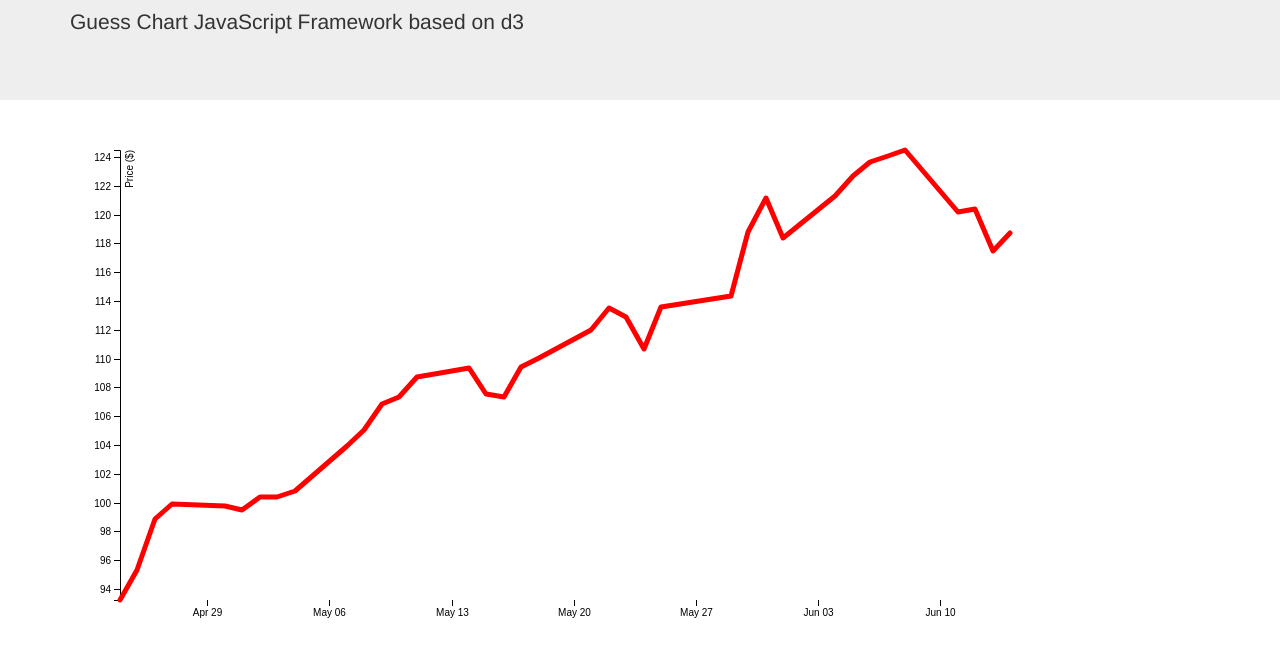
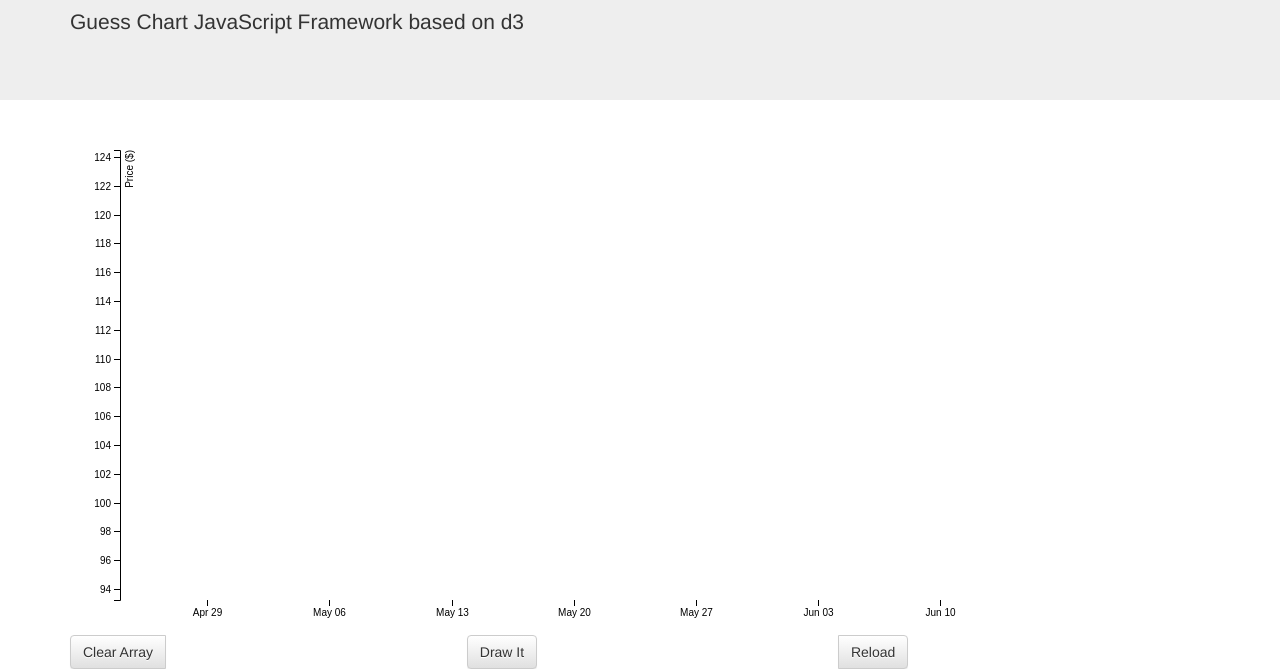
Before and after one commit to manashmandal/GuessChartJs, a plain HTML site: page GuessChart/index.html in a window 1280 px wide. Shown: the part 140-809 px from the top of the page. Drawn offline with nearby package versions, Linux system fonts and the light colour scheme.

Commit message:
added on plot

```diff
--- a/GuessChart/index.html
+++ b/GuessChart/index.html
@@ -31,16 +31,35 @@
 
     <script src="https://d3js.org/d3.v4.min.js"></script>
 
-    <div class="container">
+    <div class="container" id="chart_container">
         <div id="chart">
             <svg width="960" height="500"></svg>
         </div>
+    </div>
+
+    <div class="container">
+        <span class="input-group-btn">
+        <button type="button" class="btn btn-default" onclick="clearMouseCoordinates()">Clear Array</button>
+    </span>
+
+
+        <span class="input-group-btn">
+            <button type="button" class="btn btn-default" onclick="drawIt()">Draw It</button>
+        </span>
+
+
+        <span class="input-group-btn">
+            <button type="button" class="btn btn-default" onclick="reload()">Reload</button>
+        </span>
+
+
     </div>
 
 
     <script src="./js/GuessChart.js">
     </script>
 
+
 </body>
 
 </html>
--- a/GuessChart/js/GuessChart.js
+++ b/GuessChart/js/GuessChart.js
@@ -18,7 +18,14 @@ var line = d3.line()
     .y(function(d) { return y(d.close); });
 
 
+var click_line = d3.line()
+    .x(function(d) { return d[0]; })
+    .y(function(d) { return d[1]; });
+
 var path;
+
+var append_circle_coordinate = [0, 0];
+
 
 d3.tsv("data.tsv", function(d) {
     d.date = parseTime(d.date);
@@ -46,23 +53,40 @@ d3.tsv("data.tsv", function(d) {
         .attr("text-anchor", "end")
         .text("Price ($)");
 
+    console.log(data);
+
+});
+
+
+var click_coords = [];
+
+
+
+svg.on('click', function() {
+    click_coords.push(d3.mouse(this));
+    console.log(click_coords);
+});
+
+function clearMouseCoordinates() {
+    click_coords = [];
+}
+
+
+
+function drawIt() {
+    console.log(click_coords);
     g.append("path")
         .attr("id", "line-path")
-        .datum(data)
+        .datum(click_coords)
         .attr("fill", "none")
         .attr("stroke", "red")
         .attr("stroke-linejoin", "round")
         .attr("stroke-linecap", "round")
         .attr("stroke-width", 5)
-        .on("mouseover", function() {
-            var coordinates = [0, 0];
-            coordinates = d3.mouse(this);
-            console.log(coordinates);
-            svg.append('circle')
-                .attr('cx', coordinates[0] - margin.left)
-                .attr('cy', coordinates[1] - margin.right)
-                .attr('r', '5px')
-                .attr('fill', 'black');
-        })
-        .attr("d", line);
-});
+        .attr("d", click_line);
+}
+
+function reload() {
+    d3.select("#line-path").remove();
+    clearMouseCoordinates();
+}
```
